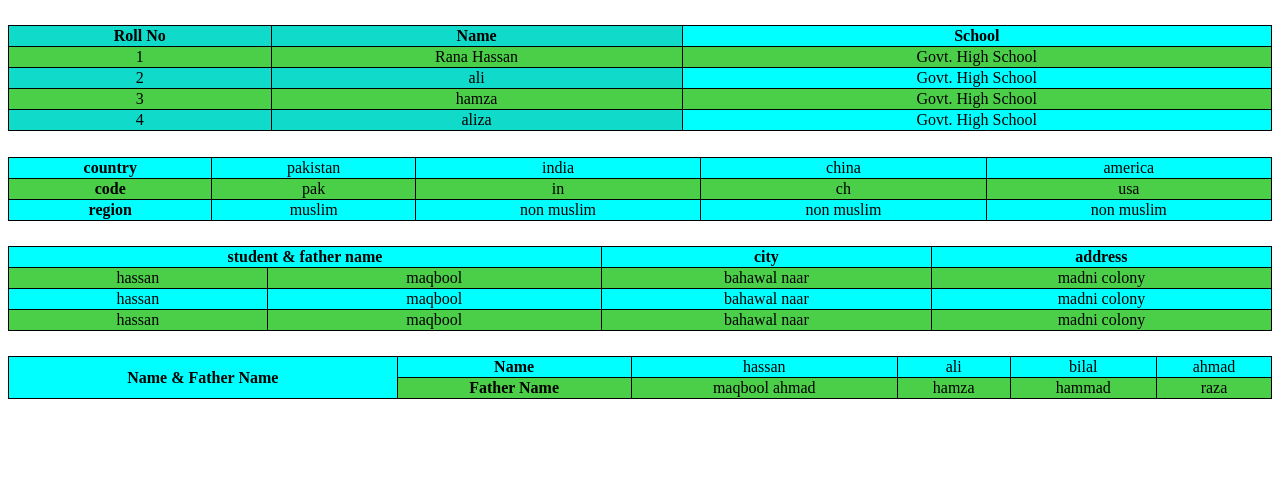
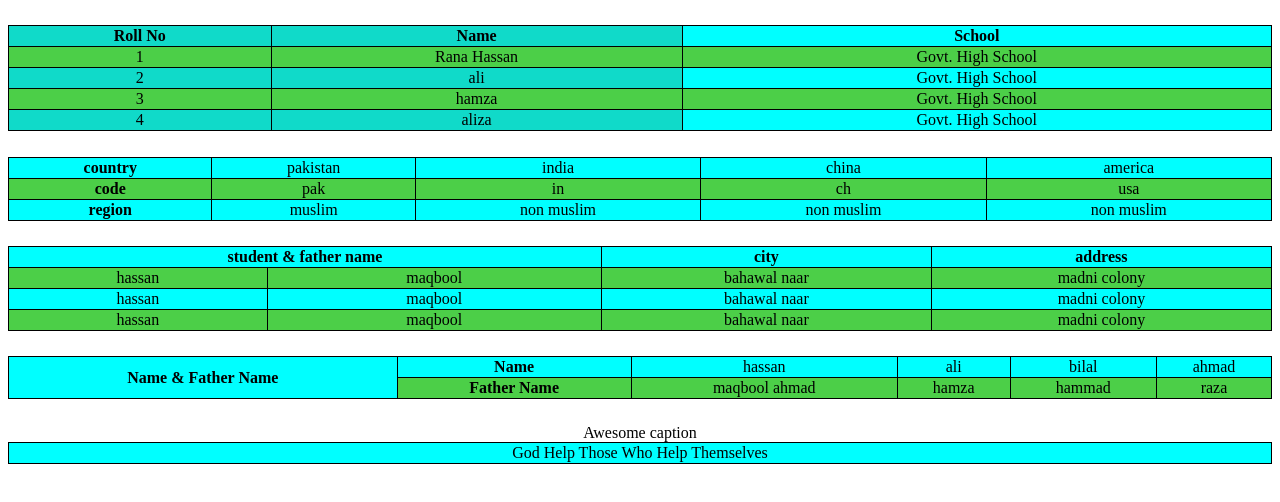
Before and after one commit to hassan42772/html_course, a plain HTML site: page html_course/table.html in a window 1280 px wide. Drawn offline with Linux system fonts and the light colour scheme.

Commit message:
Update table.html

```diff
--- a/html_course/table.html
+++ b/html_course/table.html
@@ -122,5 +122,13 @@
         <td>raza</td>
     </tr>
 </table>
+<table>
+    <caption>
+      Awesome caption
+    </caption>
+    <tr>
+      <td>God Help Those Who Help Themselves</td>
+    </tr>
+  </table>
   </body>
 </html>
```
